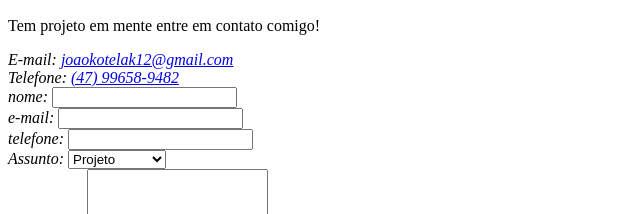
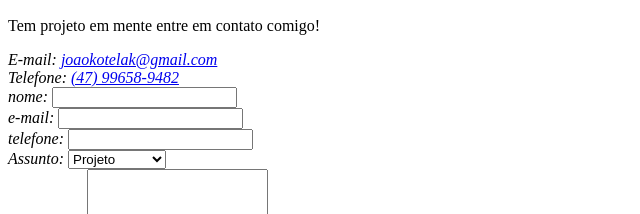
Before and after one commit to Kot-Python/Site-, a plain HTML site: page index.html in a window 1280 px wide. Shown: the part 1032-1246 px from the top of the page, 0-640 px from the left. Drawn offline with Linux system fonts and the light colour scheme.

Commit message:
mudança de email

```diff
--- a/index.html
+++ b/index.html
@@ -109,7 +109,7 @@
             <h2>Contatos</h2>
             <p>Tem projeto em mente entre em contato comigo!</p>
             <address>
-                E-mail: <a href="mailto:joaokotelak12@gmail.com">joaokotelak12@gmail.com</a>
+                E-mail: <a href="mailto:joaokotelak@gmail.com">joaokotelak@gmail.com</a>
                 <br>
                 Telefone: <a href="tel:(47) 99658-9482">(47) 99658-9482</a>
                 <br>
```
